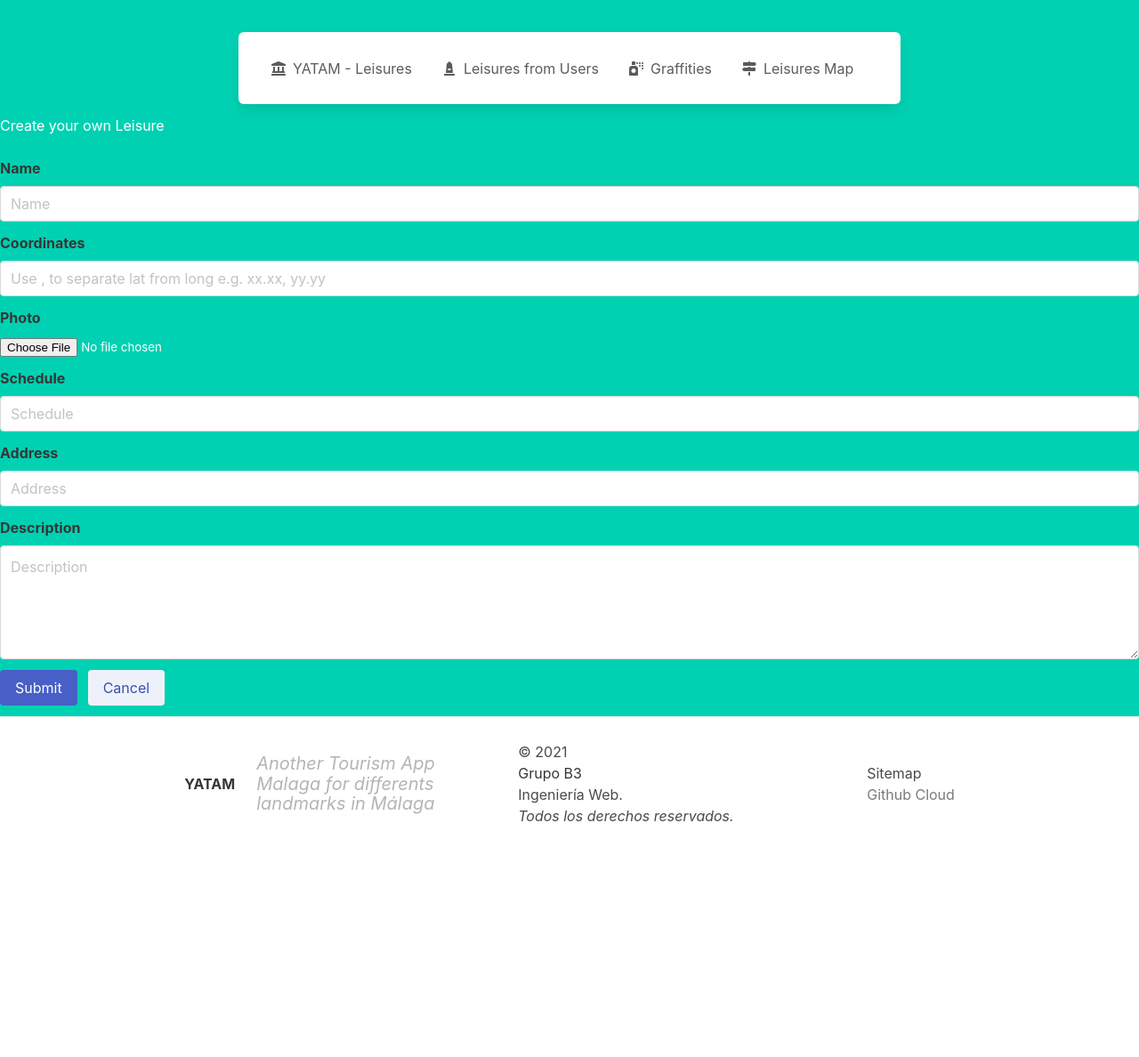
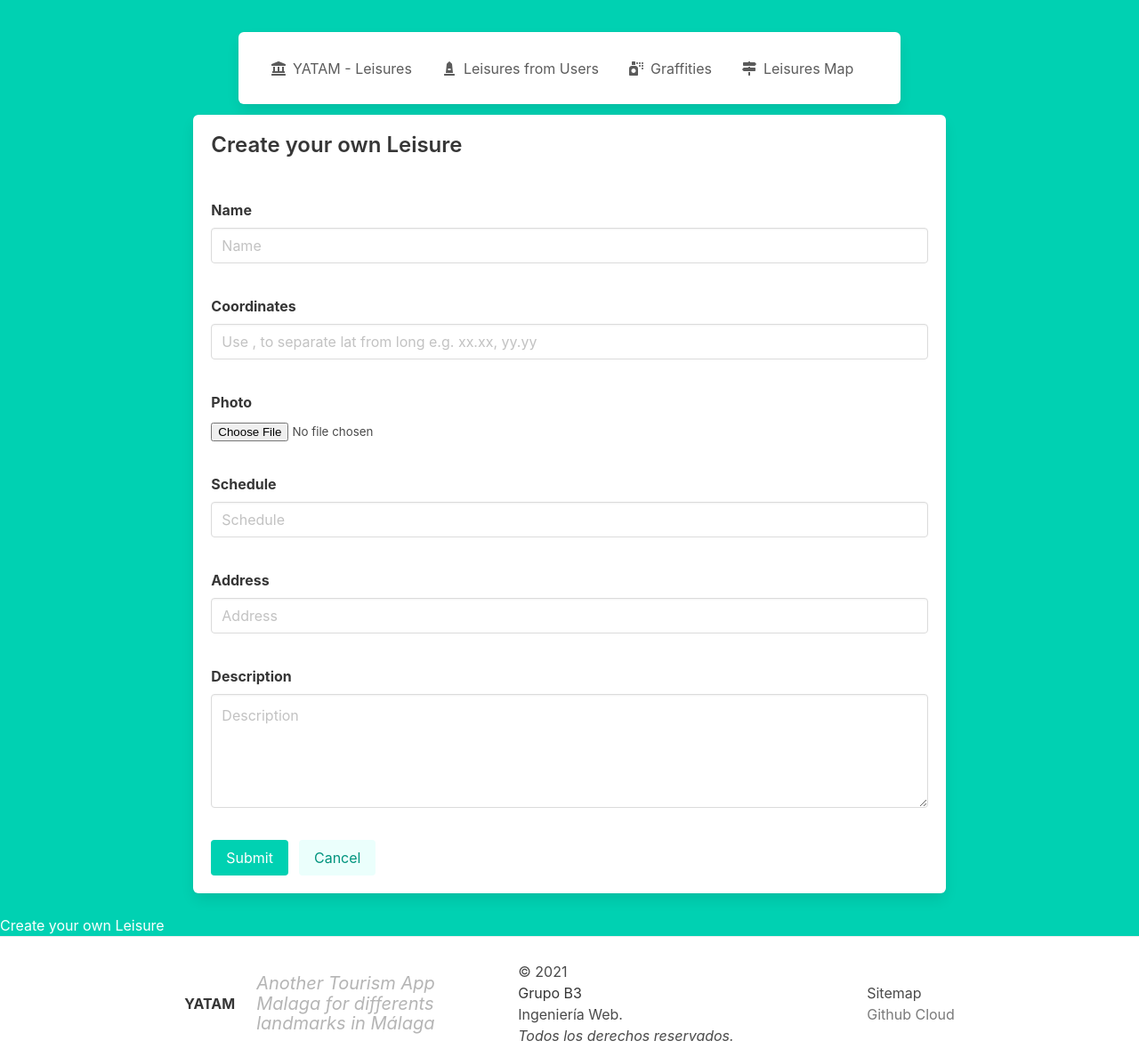
Before and after one commit to Shafledome/yatam-web-cloud, a Flask app: page /leisure/create in a window 1280 px wide. Shown: the part 56-1244 px from the top of the page at 89% size. Before the commit the page ends 979 px from the top, so only its background shows below. Run offline with Flask 2, Linux system fonts and the light colour scheme; the visitor is signed in with stand-in values (Sample User, id 1); some libraries are stand-ins or nearby versions.

Commit message:
changed new leisure user screen

```diff
--- a/templates/create_leisure.html
+++ b/templates/create_leisure.html
@@ -1,59 +1,67 @@
 {% extends 'base.html'%}
 {% block content %}
-<h1>
-    Create your own Leisure
-</h1>
-
-<br/>
+<div class="columns">
+  <div class="column is-8 is-offset-2">
+    <div class="box">
+      <p class="title is-4 has-text-grey-darker">Create your own Leisure</p>
+      <br>
       <div class="field">
         <label class="label">Name</label>
         <div class="control">
           <input class="input" id="name" type="text" placeholder="Name">
         </div>
       </div>
+      <br>
       <div class="field">
         <label class="label">Coordinates</label>
         <div class="control">
           <input class="input" id="coordinates" type="text" placeholder="Use , to separate lat from long e.g. xx.xx, yy.yy">
         </div>
       </div>
-
+      <br>
       <div class="field">
         <label class="label">Photo</label>
         <div class="control">
           <input id="photo" type="file" accept=".jpg,.png,.svg">
         </div>
       </div>
-
+      <br>
       <div class="field">
         <label class="label">Schedule</label>
         <div class="control">
           <input class="input" id="schedule" type="text" placeholder="Schedule">
         </div>
       </div>
-
+      <br>
       <div class="field">
         <label class="label">Address</label>
         <div class="control">
           <input class="input" id="address" type="text" placeholder="Address">
         </div>
       </div>
-
+      <br>
       <div class="field">
         <label class="label">Description</label>
         <div class="control">
           <textarea class="textarea" id="description" placeholder="Description"></textarea>
         </div>
       </div>
-
+      <br>
       <div class="field is-grouped">
         <div class="control">
-    <button class="button is-link" onclick=crearLeisure()>Submit</button>
+          <button class="button is-primary" onclick=crearLeisure()>Submit</button>
         </div>
         <div class="control">
-    <button class="button is-link is-light">Cancel</button>
+          <button class="button is-primary is-light">Cancel</button>
         </div>
       </div>
+    </div>
+  </div>
+</div>
+
+<h1>
+    Create your own Leisure
+</h1>
 
 <script>
   var photo = document.getElementById("photo");
--- a/templates/leisures_user.html
+++ b/templates/leisures_user.html
@@ -14,7 +14,7 @@
 
         </div>
     </div>
-    <a href="/graffity/create" class="button is-danger is-large" id="add_button">Add New Leisure</a>
+    <a href="/leisure/create" class="button is-danger is-large" id="add_button">Add New Leisure</a>
 </div>
 <script>
 
```
Also changed, not shown: templates/graffiti_list.html (+9 -1 lines). Lines whose indentation alone changed are shown as unchanged.
